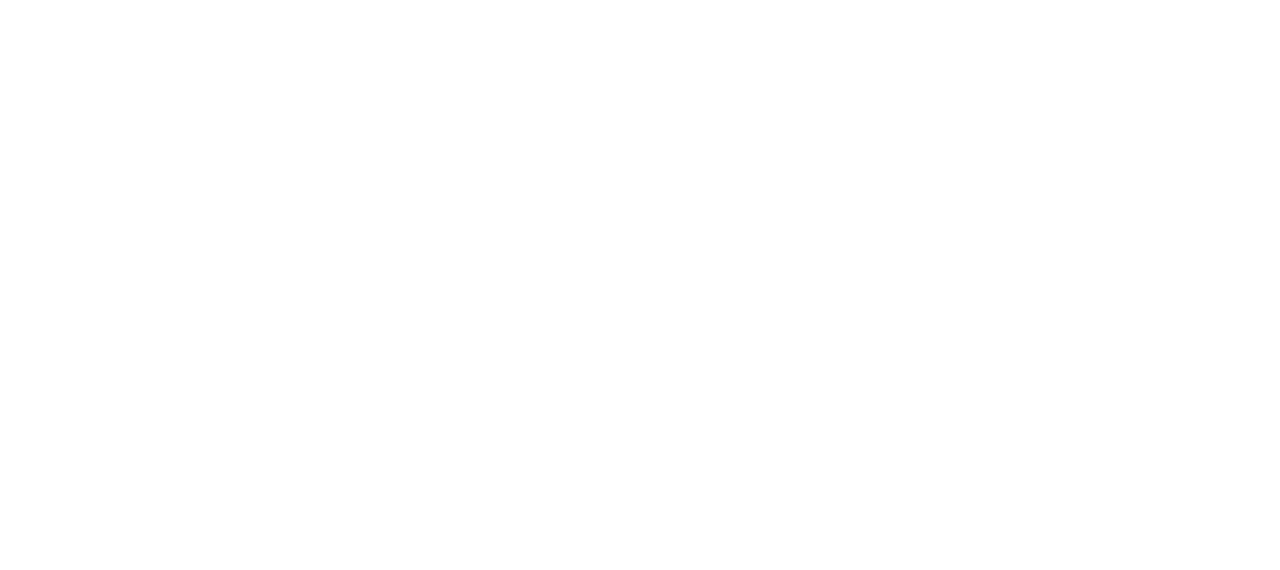
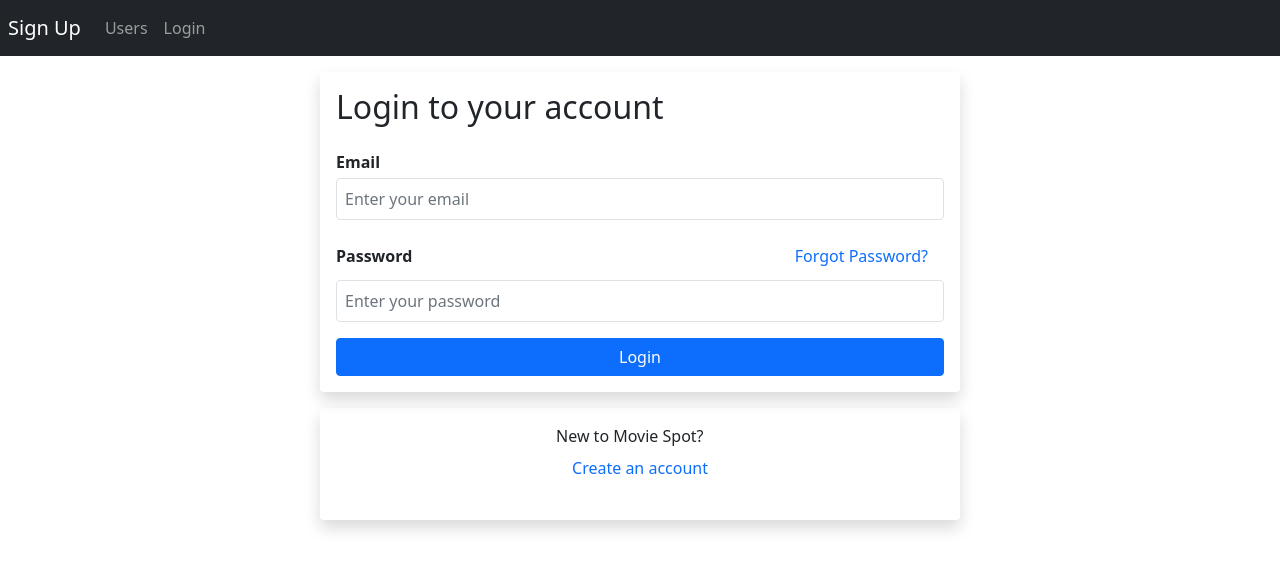
Before and after one commit to Monoametsi/react-tut, a React (Create React App) app: page /login in a window 1280 px wide. Before the commit this address had no page. Shown: the top 570 px of the page. Built offline with nearby package versions, Linux system fonts and the light colour scheme.

Commit message:
Added changes

```diff
--- a/src/App.js
+++ b/src/App.js
@@ -1,17 +1,18 @@
 import { Route,Routes } from 'react-router-dom';
 import Sign_up from './pages/sign-up';
 import Users from './pages/users';
+import Login from './pages/login';
+import NavBar from './components/layout/main-navigation';
 
 function App() {
   return (
     <div>
+      <NavBar />
       <Routes>
         <Route path="/" element={< Sign_up />} />
+        <Route path="/users" element={< Users name="MJ" email="myEmail@gmail.com" />} />
+        <Route path="/login" element={< Login />} />
       </Routes>
-      <Route path="/users" element={< Sign_up />} />
-      {/* <Route path="/success">
-        <success />
-      </Route> */}
     </div>
   )
 }
--- a/src/components/input-field.js
+++ b/src/components/input-field.js
@@ -1,8 +1,20 @@
+import { Link } from 'react-router-dom';
+
 function Input_field(prop){
+
     return (
         <div className="mb-3">
-          <label className="font-weight-bold">{ prop.label }</label>
-          <input type={ prop.inputType } placeholder="Enter your name" className="form-control border mt-1 rounded w-100 p-2" />
+          {
+          prop.label === "Password" ?
+            <div className="d-flex justify-content-between align-items-center">
+              <label className="font-weight-bold">{ prop.label }</label>
+              <Link to="/password-reset" className="form-link text-primary nav-link" data-mdb-ripple-color="light">Forgot Password?</Link>
+            </div>
+          :
+           <label className="font-weight-bold">{ prop.label }</label>
+          }
+
+          <input type={ prop.inputType } placeholder={ prop.placeholder } className="form-control border mt-1 rounded w-100 p-2" />
         </div>
     )
 }
--- /dev/null
+++ b/src/components/layout/main-navigation.js
@@ -0,0 +1,24 @@
+import { Link } from 'react-router-dom'
+
+function NavBar(){
+    return (
+        <nav className="navbar p-2 navbar-expand-lg navbar-dark bg-dark">
+            <Link className="navbar-brand" to="/">Sign Up</Link>
+            <button className="navbar-toggler" type="button" data-toggle="collapse" data-target="#navbarNav" aria-controls="navbarNav" aria-expanded="false" aria-label="Toggle navigation">
+                <span className="navbar-toggler-icon"></span>
+            </button>
+            <div className="collapse navbar-collapse" id="navbarNav">
+                <ul className="navbar-nav">
+                <li className="nav-item active">
+                    <Link to="/users" className="nav-link">Users</Link>
+                </li>
+                <li className="nav-item">
+                    <Link to="/login" className="nav-link">Login</Link>
+                </li>
+                </ul>
+            </div>
+        </nav>
+    )
+}
+
+export default NavBar;
--- a/src/index.css
+++ b/src/index.css
@@ -1,3 +1,7 @@
 label{
   font-weight: bold;
 }
+
+.form-link:hover{
+  text-decoration: underline;
+}
--- a/src/index.js
+++ b/src/index.js
@@ -5,6 +5,7 @@
 import './index.css';
 import App from './App';
 import 'bootstrap/dist/css/bootstrap.min.css';
+import 'bootstrap/dist/js/bootstrap.bundle.min.js';
 
 ReactDOM.render(
   <BrowserRouter>
--- /dev/null
+++ b/src/pages/login.js
@@ -0,0 +1,34 @@
+import Input_field from "../components/input-field";
+import { useState } from 'react';
+import { Link } from 'react-router-dom';
+
+function Login(){
+    const [showFPWD, hideFPWD] = useState(false);
+
+    return (
+        <div>
+            <div className="container-sm shadow rounded p-3 mt-3 w-50">
+                <div className="mb-4">
+                    <h2>Login to your account</h2>
+                </div>
+                <div className="container-fluid-sm">
+
+                    <Input_field label="Email" inputType="email" placeholder="Enter your email"/>
+                    <Input_field label="Password" inputType="password" placeholder="Enter your password"/>
+
+                    <div className="btn-cont w-100">
+                        <button className="btn btn-primary w-100">Login</button>
+                    </div>
+                </div>
+            </div>
+
+            <div className="d-flex justify-content-center container-sm shadow rounded p-3 mt-3 w-50">
+                <div className="">
+                    <p> New to Movie Spot? <Link to="/sign-up" className="form-link text-primary nav-link">Create an account</Link> </p>
+                </div>
+            </div>
+        </div>
+    )
+}
+
+export default Login;
--- a/src/pages/sign-up.js
+++ b/src/pages/sign-up.js
@@ -2,7 +2,7 @@
 
 function Sign_up() {
 
-  return (
+return (
   <div>
     <div className="container-sm shadow rounded p-3 mt-3 w-50">
       <div className="mb-4">
@@ -10,10 +10,10 @@
       </div>
       <div className="container-fluid-sm">
 
-          <Input_field label="Full Name" inputType="text" />
-          <Input_field label="Email" inputType="email" />
-          <Input_field label="Password(7 characters minimum)" inputType="password" />
-          <Input_field label="Confirm Password" inputType="password" />
+          <Input_field label="Full Name" inputType="text" placeholder="Enter your full name"/>
+          <Input_field label="Email" inputType="email" placeholder="Enter your email"/>
+          <Input_field label="Password(7 characters minimum)" inputType="password" placeholder="Enter your password"/>
+          <Input_field label="Confirm Password" inputType="password" placeholder="Re-enter your password"/>
 
           <div className="btn-cont w-100">
             <button className="btn btn-primary w-100">Create your movie spot account</button>
```
Also changed, not shown: public/index.html (line endings or trailing spaces).
